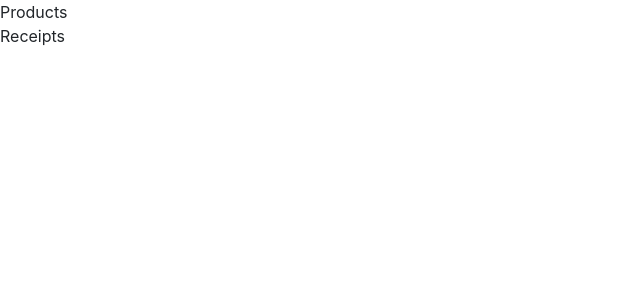
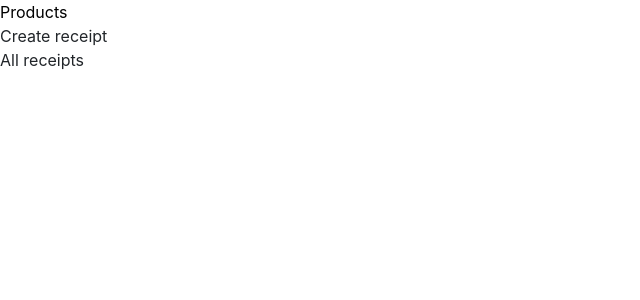
Before and after one commit to ivojovanovic01/Internship-18-CashRegister, a React (Create React App) app in the folder CashRegister.Web/ClientApp/: page /home in a window 1280 px wide. Shown: the top 300 px of the page, without its empty margins (0-640 px from the left). Built offline with nearby package versions, Linux system fonts and the light colour scheme; the HTML template or start-up script is replaced by a standard one.

Commit message:
Created ReceiptCreate route

```diff
--- a/CashRegister.Web/ClientApp/src/components/Home/index.js
+++ b/CashRegister.Web/ClientApp/src/components/Home/index.js
@@ -1,5 +1,5 @@
 import React, { Component } from "react";
-import  { Redirect } from 'react-router-dom'
+import  { Redirect, Link } from 'react-router-dom';
 
 class Home extends Component {
   constructor(props) {
@@ -10,16 +10,13 @@ class Home extends Component {
     };
   }
 
-  redirectToProducts = () => {
-
-  }
-
   render() {
     if(false) return <Redirect to='/'  />;
     const { cashierUsername, cashierPassword, cashier } = this.state;
     return <div className="home">
-      <div onClick={this.redirectToProducts}>Products</div>
-      <div>Receipts</div>
+      <Link to="/products">Products</Link>
+      <div>Create receipt</div>
+      <div>All receipts</div>
     </div>;
   }
 }
```
Also changed, not shown: CashRegister.Web/ClientApp/src/components/Receipts/ReceiptCreate.js (added), CashRegister.Web/ClientApp/src/components/Receipts/ReceiptsList.js (added).
